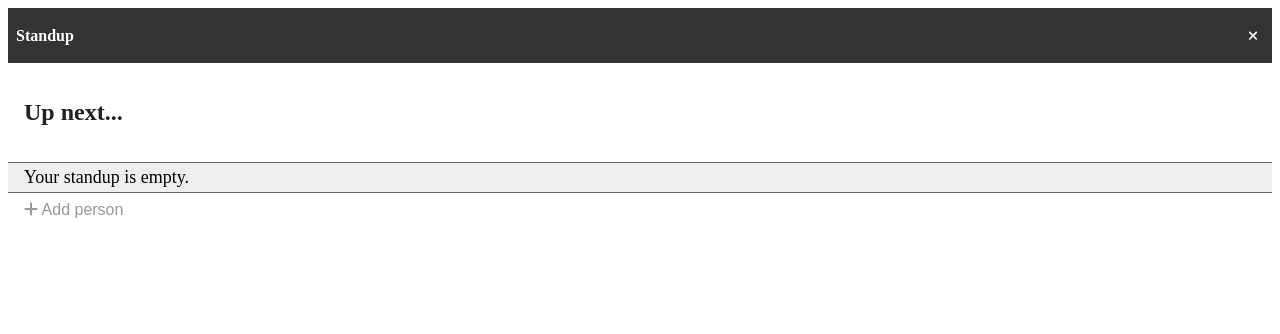
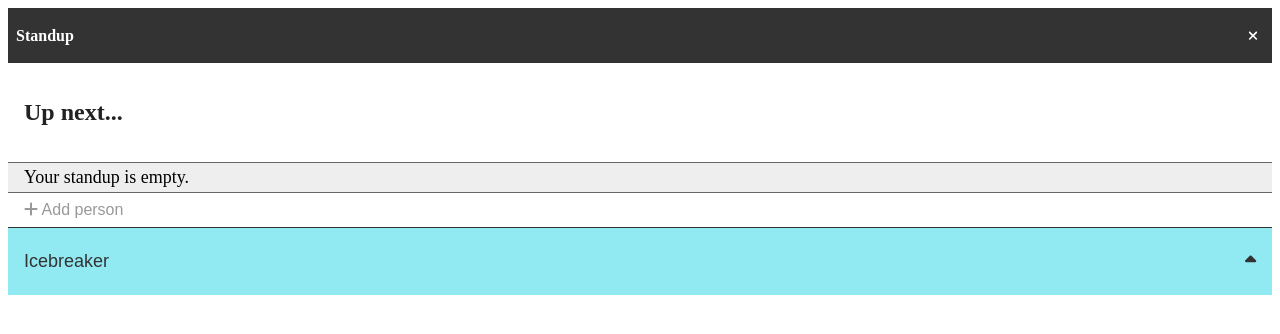
Before and after one commit to rocketmo/standup, a React app: page / in a window 1280 px wide. Shown: the top 334 px of the page. Built offline with nearby package versions, Linux system fonts and the light colour scheme; the HTML template or start-up script is replaced by a standard one.

Commit message:
Add icebreakers feature

```diff
--- a/chrome/sidebar.css
+++ b/chrome/sidebar.css
@@ -1,5 +1,5 @@
 body.standup-body {
-  padding-right: 300px !important;
+  padding-right: 330px !important;
   width: auto !important;
 }
 
@@ -14,7 +14,7 @@ body.standup-body {
   position: fixed !important;
   right: 0px !important;
   top: 0px !important;
-  width: 300px !important;
+  width: 330px !important;
   z-index: 1000 !important;
 }
 
@@ -22,3 +22,7 @@ body.standup-body {
   display: none !important;
   width: 0px !important;
 }
+
+#standup-sidebar #standup-root {
+  height: 100vh;
+}
--- a/src/components/active-bar/index.scss
+++ b/src/components/active-bar/index.scss
@@ -4,6 +4,7 @@
   border: none;
   border-bottom: 1px solid #333;
   color: #222;
+  flex: 0 0 auto;
   font-size: 36px;
   line-height: 1;
   padding: 24px 8px;
--- /dev/null
+++ b/src/components/app/index.scss
@@ -0,0 +1,5 @@
+#standup-container {
+  display: flex;
+  flex-direction: column;
+  height: 100%;
+}
--- a/src/components/app/index.tsx
+++ b/src/components/app/index.tsx
@@ -3,11 +3,13 @@ import shuffle from 'lodash/shuffle';
 import { v4 } from 'uuid';
 import ActiveBar from '../active-bar';
 import Header from '../header';
+import Icebreaker from '../icebreaker';
 import PersonsList from '../persons-list';
 import { loadPersons, deletePerson, savePerson } from '../../util/idb';
 import { getPersonIndex } from '../../util';
 import { closeAllSwimLanes, highlightSwimLane } from '../../util/klondike';
 import type { Person } from '../../util/types';
+import './index.scss';
 
 export default function App() {
   const [hasLoadedPersons, setHasLoadedPersons] = useState<boolean>(false);
@@ -207,7 +209,7 @@ export default function App() {
   }
 
   return (
-    <div>
+    <div id="standup-container">
       <Header />
       {activeBar}
       <PersonsList
@@ -223,6 +225,7 @@ export default function App() {
         onShuffle={onShuffle}
         onTogglePerson={onTogglePerson}
       />
+      <Icebreaker />
     </div>
   );
 }
--- a/src/components/header/index.scss
+++ b/src/components/header/index.scss
@@ -2,6 +2,7 @@
   align-items: center;
   background-color: #333;
   display: flex;
+  flex: 0 0 auto;
   flex-direction: row;
   font-size: 16px;
   justify-content: space-between;
--- /dev/null
+++ b/src/components/icebreaker/constants.ts
@@ -0,0 +1,8 @@
+export const ICE_BREAKERS: string[] = [
+  'What incredibly common thing have you never done?',
+  'What is your favourite season?',
+  'What was your most memorable dream?',
+  'What household chore do you actually enjoy?',
+  'What is your favourite emoji?',
+  'Who is the funniest person on your team?',
+];
--- /dev/null
+++ b/src/components/icebreaker/index.scss
@@ -0,0 +1,76 @@
+#icebreaker-container {
+  flex: 0 0 auto;
+}
+
+#icebreaker-header {
+  align-items: center;
+  background-color: #91eaf2;
+  border: none;
+  border-top: 1px solid #333;
+  display: flex;
+  flex-direction: row;
+  flex-wrap: nowrap;
+  justify-content: space-between;
+  padding: 0;
+  width: 100%;
+
+  #icebreaker-caret, h2 {
+    color: #333;
+    font-size: 18px;
+    font-weight: 500;
+    padding: 8px 16px;
+  }
+
+  &:hover {
+    cursor: pointer;
+  }
+
+  &.icebreaker-header-opened {
+    border-bottom: 1px solid #333;
+  }
+}
+
+#icebreaker-text-container {
+  align-items: center;
+  background-color: #d9f7fa;
+  color: #333;
+  display: flex;
+  flex-direction: row;
+  flex-wrap: nowrap;
+  font-size: 18px;
+  justify-content: space-between;
+  padding: 0;
+  width: 100%;
+
+  #icebreaker-text {
+    padding: 8px 16px;
+  }
+
+  button {
+    background: none;
+    border: none;
+    color: #333;
+    font-size: 18px;
+    padding: 8px 16px;
+  }
+
+  button:hover {
+    cursor: pointer;
+    opacity: 0.6;
+  }
+
+  textarea {
+    font-size: 16px;
+    font-family: inherit;
+    max-width: 235px;
+    width: 235px;
+  }
+
+  #custom-text-actions {
+    flex: 1 0 auto;
+
+    button {
+      padding: 4px 6px;
+    }
+  }
+}
--- /dev/null
+++ b/src/components/icebreaker/index.tsx
@@ -0,0 +1,128 @@
+import React, { useState } from 'react';
+import sample from 'lodash/sample';
+import { FontAwesomeIcon } from '@fortawesome/react-fontawesome';
+import {
+  faCaretDown,
+  faCaretUp,
+  faCheck,
+  faEllipsisVertical,
+  faXmark,
+} from '@fortawesome/free-solid-svg-icons';
+import Menu from '@mui/material/Menu';
+import MenuItem from '@mui/material/MenuItem';
+import { ICE_BREAKERS } from './constants';
+import './index.scss';
+
+function getRandomIcebreaker(): string {
+  return sample(ICE_BREAKERS)!;
+}
+
+export default function Icebreaker() {
+  const [showIcebreaker, setShowIcebreaker] = useState<boolean>(false);
+  const [showCustomTextArea, setShowCustomTextArea] = useState<boolean>(false);
+  const [icebreakerText, setIcebreakerText] = useState<string>(getRandomIcebreaker());
+  const [tempIcebreakerText, setTempIcebreakerText] = useState<string>(icebreakerText);
+  const [menuAnchor, setMenuAnchor] = useState<undefined | HTMLElement>(undefined);
+
+  const caretIcon = showIcebreaker ? faCaretDown : faCaretUp;
+
+  const onMenuOpen = (event: React.MouseEvent<HTMLButtonElement>) => {
+    setMenuAnchor(event.currentTarget);
+  };
+
+  const onMenuClose = () => {
+    setMenuAnchor(undefined);
+  };
+
+  const shuffleIcebreaker = () => {
+    setIcebreakerText(getRandomIcebreaker());
+    setShowCustomTextArea(false);
+    onMenuClose();
+  };
+
+  const onCustomTextChange = (event: React.ChangeEvent<HTMLTextAreaElement>) => {
+    setTempIcebreakerText(event.target.value);
+  };
+
+  const onCustomTextKeyDown = (event: React.KeyboardEvent<HTMLTextAreaElement>) => {
+    if (event.key === 'Enter') {
+      onCustomTextConfirm();
+    } else if (event.key === 'Escape') {
+      onCustomTextCancel();
+    }
+  };
+
+  const onCustomTextConfirm = () => {
+    setIcebreakerText(tempIcebreakerText);
+    setShowCustomTextArea(false);
+  };
+
+  const onCustomTextCancel = () => {
+    setShowCustomTextArea(false);
+  };
+
+  const openCustomTextArea = () => {
+    setShowCustomTextArea(true);
+    setTempIcebreakerText(icebreakerText);
+    onMenuClose();
+  };
+
+  const getIcebreakerTextSection = () => {
+    if (!showIcebreaker) {
+      return;
+    }
+
+    if (showCustomTextArea) {
+      return (
+        <div id="icebreaker-text-container">
+          <div id="icebreaker-text">
+            <textarea
+              value={tempIcebreakerText}
+              onChange={onCustomTextChange}
+              onKeyDown={onCustomTextKeyDown}
+            />
+          </div>
+          <div id="custom-text-actions">
+            <button onClick={onCustomTextConfirm}>
+              <FontAwesomeIcon icon={faCheck} />
+            </button>
+            <button onClick={onCustomTextCancel}>
+              <FontAwesomeIcon icon={faXmark} />
+            </button>
+          </div>
+        </div>
+      );
+    }
+
+    return (
+      <div id="icebreaker-text-container">
+        <div id="icebreaker-text">
+          <span>{icebreakerText}</span>
+        </div>
+        <button onClick={onMenuOpen}>
+          <FontAwesomeIcon icon={faEllipsisVertical} />
+        </button>
+        <Menu anchorEl={menuAnchor} open={!!menuAnchor} onClose={onMenuClose}>
+          <MenuItem onClick={shuffleIcebreaker}>Random</MenuItem>
+          <MenuItem onClick={openCustomTextArea}>Custom</MenuItem>
+        </Menu>
+      </div>
+    );
+  };
+
+  return (
+    <div id="icebreaker-container">
+      <button
+        id="icebreaker-header"
+        className={showIcebreaker ? 'icebreaker-header-opened' : ''}
+        onClick={setShowIcebreaker.bind(undefined, !showIcebreaker)}
+      >
+        <h2>Icebreaker</h2>
+        <div id="icebreaker-caret">
+          <FontAwesomeIcon icon={caretIcon} />
+        </div>
+      </button>
+      {getIcebreakerTextSection()}
+    </div>
+  );
+}
--- a/src/components/persons-list/index.scss
+++ b/src/components/persons-list/index.scss
@@ -1,3 +1,8 @@
+#standup-person-list-container {
+  flex: 1 1 auto;
+  overflow: auto;
+}
+
 #standup-person-list-header {
   align-items: center;
   color: #222;
@@ -146,7 +151,7 @@
       }
 
       .standup-person-rename-actions {
-        flex: 1 0 auto;
+        flex: 0 1 auto;
       }
     }
 
--- a/src/components/persons-list/index.tsx
+++ b/src/components/persons-list/index.tsx
@@ -329,7 +329,7 @@ export default function PersonsList(props: PersonsListProps) {
   const personListItems = props.persons.length ? getListItems() : getEmptyMessage();
 
   return (
-    <div>
+    <div id="standup-person-list-container">
       <div id="standup-person-list-header">
         <h2 id="standup-up-next-header">Up next...</h2>
         {topActionsBar}
```
Also changed, not shown: .eslintrc.js.
